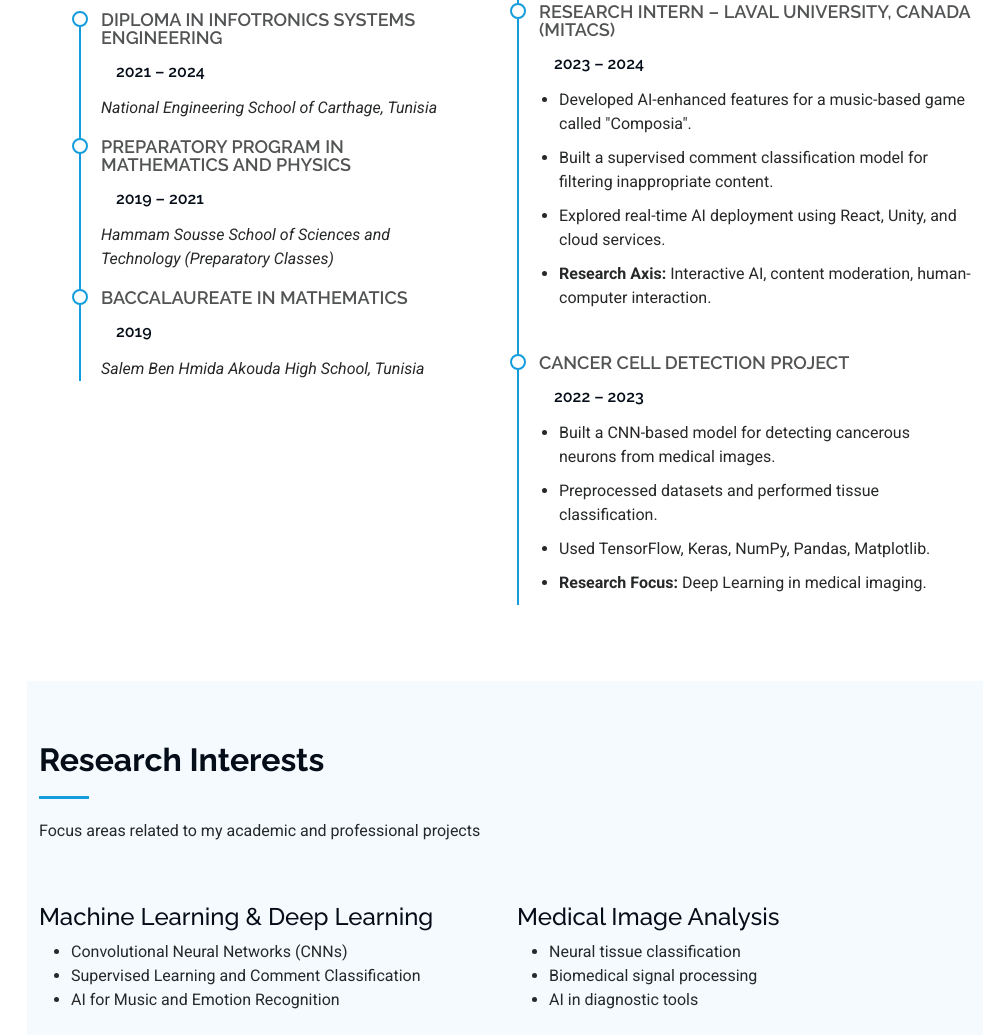
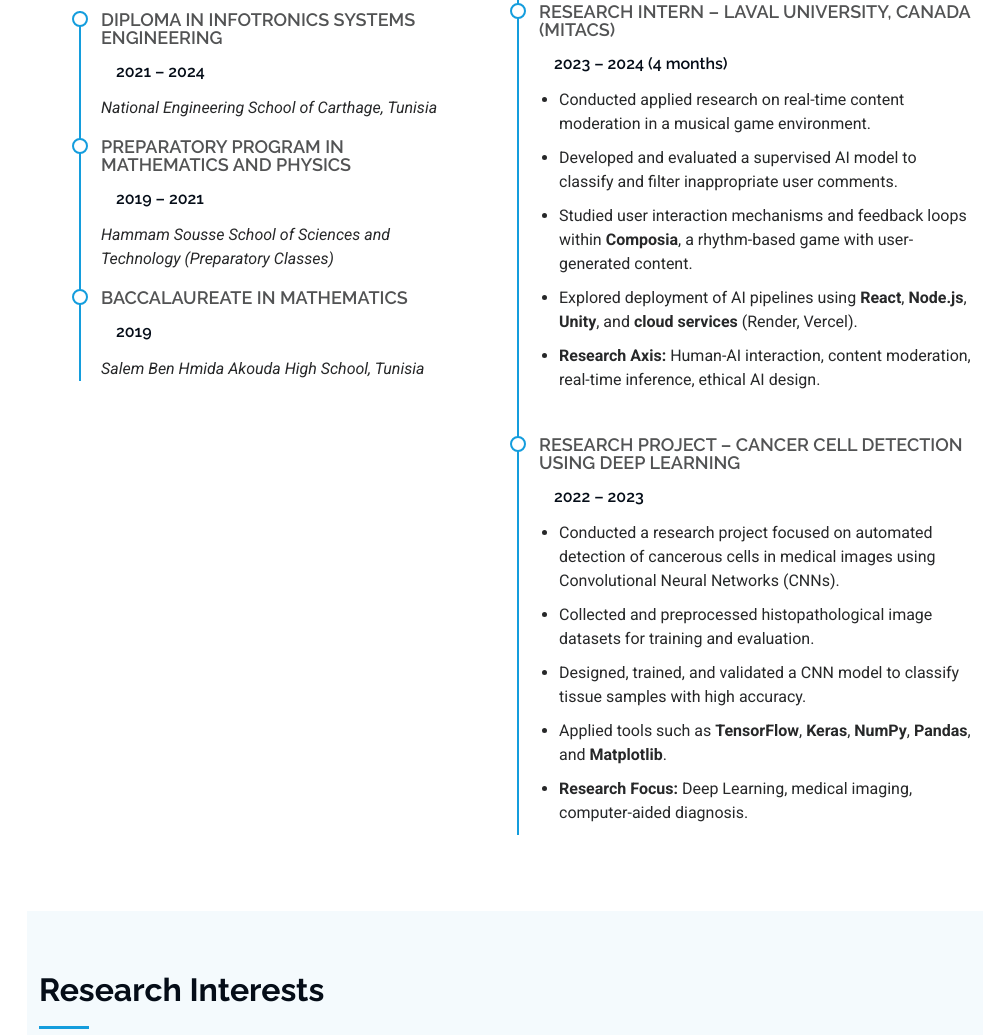
Before and after one commit to ChaimaSougui/Portfolio, a plain HTML site: page index.html in a window 1280 px wide. Shown: the part 2002-3037 px from the top of the page, without its empty margins (285-1280 px from the left). Drawn offline with nearby package versions, Linux system fonts and the light colour scheme.

Commit message:
Update resume content

```diff
--- a/index.html
+++ b/index.html
@@ -186,25 +186,30 @@
 
       <div class="resume-item">
   <h4>Research Intern – Laval University, Canada (Mitacs)</h4>
-          <h5>2023 – 2024</h5>
+  <h5>2023 – 2024 (4 months)</h5>
   <ul>
-            <li>Developed AI-enhanced features for a music-based game called "Composia".</li>
-            <li>Built a supervised comment classification model for filtering inappropriate content.</li>
-            <li>Explored real-time AI deployment using React, Unity, and cloud services.</li>
-            <li><strong>Research Axis:</strong> Interactive AI, content moderation, human-computer interaction.</li>
+    <li>Conducted applied research on real-time content moderation in a musical game environment.</li>
+    <li>Developed and evaluated a supervised AI model to classify and filter inappropriate user comments.</li>
+    <li>Studied user interaction mechanisms and feedback loops within <strong>Composia</strong>, a rhythm-based game with user-generated content.</li>
+    <li>Explored deployment of AI pipelines using <strong>React</strong>, <strong>Node.js</strong>, <strong>Unity</strong>, and <strong>cloud services</strong> (Render, Vercel).</li>
+    <li><strong>Research Axis:</strong> Human-AI interaction, content moderation, real-time inference, ethical AI design.</li>
   </ul>
 </div>
 
+
+
       <div class="resume-item">
-          <h4>Cancer Cell Detection Project</h4>
+  <h4>Research Project – Cancer Cell Detection using Deep Learning</h4>
   <h5>2022 – 2023</h5>
   <ul>
-            <li>Built a CNN-based model for detecting cancerous neurons from medical images.</li>
-            <li>Preprocessed datasets and performed tissue classification.</li>
-            <li>Used TensorFlow, Keras, NumPy, Pandas, Matplotlib.</li>
-            <li><strong>Research Focus:</strong> Deep Learning in medical imaging.</li>
+    <li>Conducted a research project focused on automated detection of cancerous cells in medical images using Convolutional Neural Networks (CNNs).</li>
+    <li>Collected and preprocessed histopathological image datasets for training and evaluation.</li>
+    <li>Designed, trained, and validated a CNN model to classify tissue samples with high accuracy.</li>
+    <li>Applied tools such as <strong>TensorFlow</strong>, <strong>Keras</strong>, <strong>NumPy</strong>, <strong>Pandas</strong>, and <strong>Matplotlib</strong>.</li>
+    <li><strong>Research Focus:</strong> Deep Learning, medical imaging, computer-aided diagnosis.</li>
   </ul>
 </div>
+
       </div>
     </div>
   </div>
```
Lines whose indentation alone changed are shown as unchanged.
